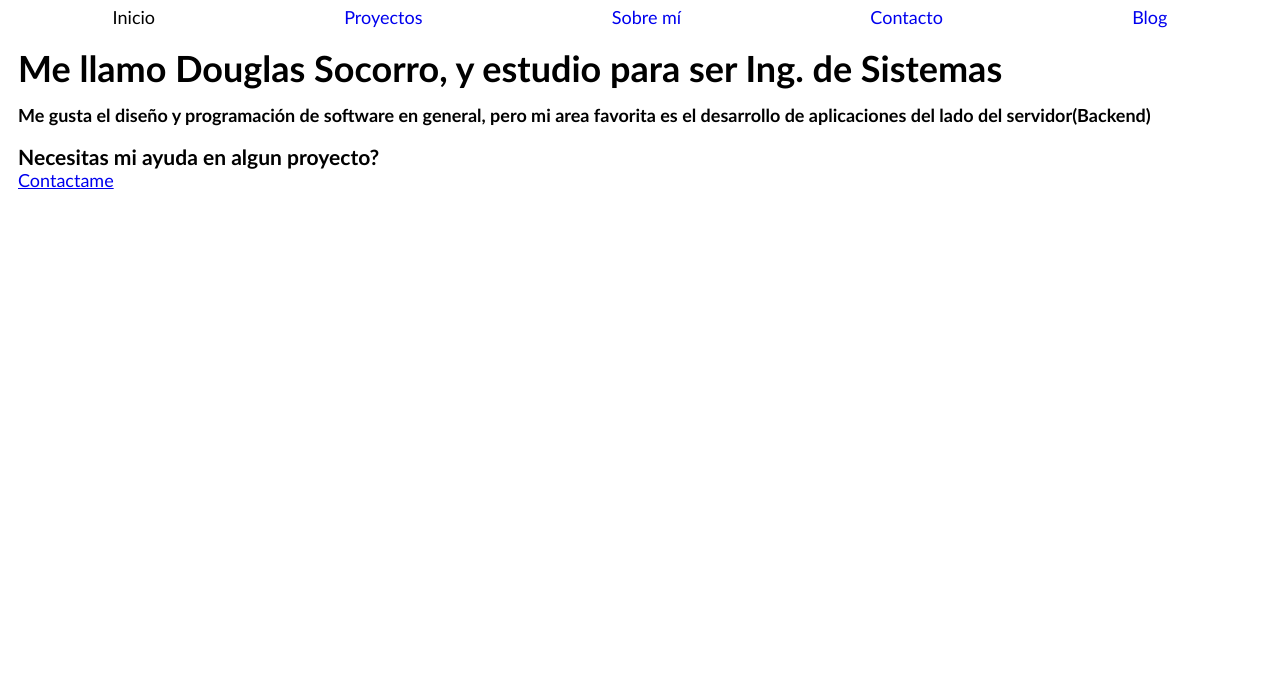
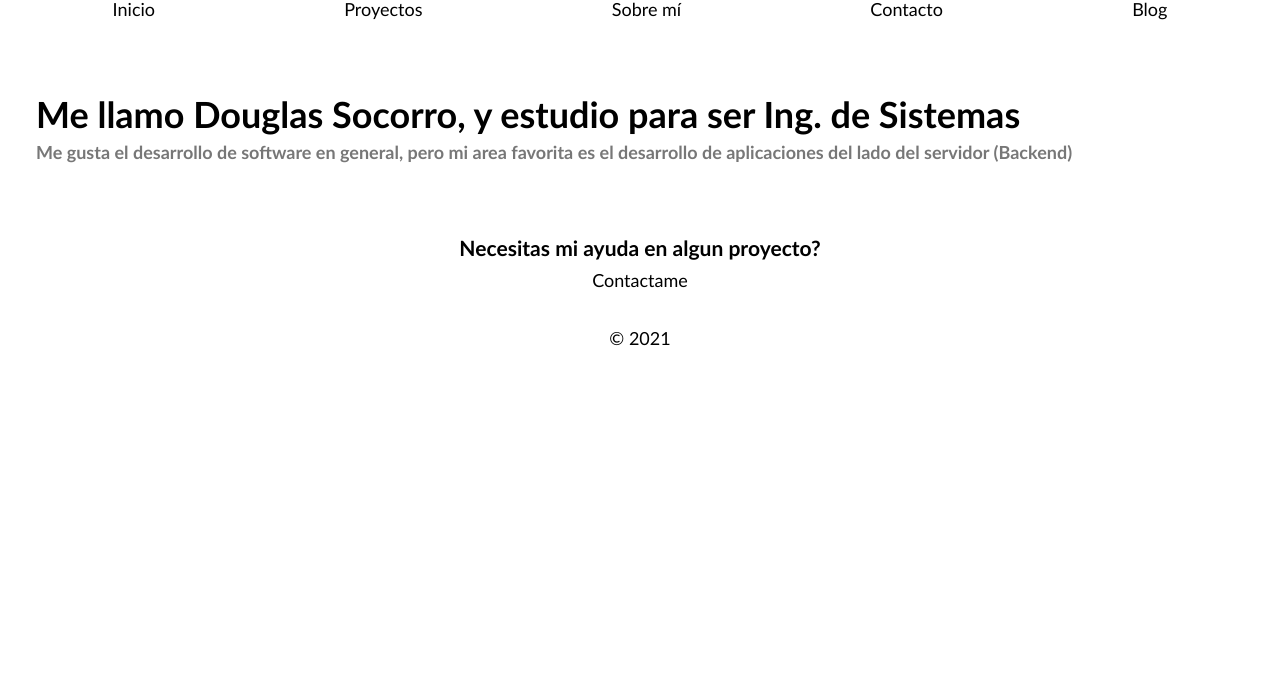
Before and after one commit to Douglas571/Douglas571.github.io, an Eleventy site: page _src/index.njk in a window 1280 px wide. Shown: the part 116-800 px from the top of the page. Built offline with nearby package versions, Linux system fonts and the light colour scheme; Eleventy itself is replaced by a stand-in of ours; files that its build step writes are made by us from their sources.

Commit message:
Some change in style made

```diff
--- a/_src/_data/projects.json
+++ b/_src/_data/projects.json
@@ -1,14 +1,14 @@
 [
 	{
-		"name": "mongodb-inventory-app",
+		"name": "Mongodb-inventory-app",
 		"description": "Una aplicación CRUD de linea de comandos para la gestion de inventario, que usa MongoDB",
 		"purpose": "Estudiar y poner en practica las diversas caracteristicas de la base de datos noSQL(nosiquel) MongoDB.",
 		"github": "https://github.com/Douglas571/mongo-inventory-app"
 	},
 	{
-		"name": "lyric-finder",
+		"name": "Lyric-finder",
 		"description": "Aplicación de linea de comandos para la descarga de letras de canciones",
 		"purpose": "Experimentar con el web-scraping y la generación de archivos EPUB y PDF, así como el manejo de archivos en disco.",
-		"github": "https://github.com/Douglas571/lyric-down"
+		"github": "https://github.com/Douglas571/lyric-finder"
 	}
 ]
--- a/_src/_includes/main.njk
+++ b/_src/_includes/main.njk
@@ -32,6 +32,8 @@
         {{ content | safe }}
     </main>
 
-    <footer id="footer"></footer>
+    <footer id="footer">
+        <p class="t-center">&copy; 2021</p>
+    </footer>
 </body>
 </html>
--- a/_src/about.njk
+++ b/_src/about.njk
@@ -9,9 +9,10 @@ tags:
 
 ---
 
-<h1> {{ title }} </h1>
+<article class="container">
+  <h1 class="t-center"> {{ title }} </h1>
 
-  <p>Me llamo Douglas Socorro, vivo en Venezuela y actualmente estoy cursando la carrera de ing. de sistemas; amo la programación y el desarrollo de software en general, pero mi área favorita es el desarrollo web back end, me gusta mucho la recolección, procesamiento y manejo de datos.</p>
+  <p class="t-indent">Soy Douglas Socorro y vivo en Venezuela, actualmente estoy cursando la carrera de ing. de sistemas; amo la programación y el desarrollo de software en general, pero mi área favorita es el desarrollo web back end, me gusta mucho la recolección, procesamiento y manejo de datos.</p>
 
   <p>Hace dos años inicié en el desarrollo web con Node.js y javascript (unos dos años antes había empezado con el desarrollo front end), mis inicios fueron algo lentos debido a mis limitaciones tanto personales como técnicas, pero posteriormente fui adquiriendo más destreza.</p>
 
@@ -20,3 +21,4 @@ tags:
   <p>Actualmente estoy experimentando en el desarrollo web con Java y Kotling, debido a sus ventajas en lo que respecta a tipado de datos, y su velocidad al ser compilado.</p>
 
   <p>Me gustaría trabajar en el desarrollar y mantenimiento de características de una aplicación del lado del servidor.</p>
+</article>
--- a/_src/css/styles.css
+++ b/_src/css/styles.css
@@ -30,7 +30,7 @@ body {
 }
 
 main {
-  margin:  1rem;
+
 }
 
 #header {
@@ -43,12 +43,14 @@ main {
 }
 
 #header .logo {
-  padding-left: 2rem;
   align-self: center;
+
+
 }
 
-#header #nav-menu {
+#nav-menu {
   flex-wrap: wrap;
+  margin-bottom: 1rem;
 }
 
 #nav-menu ul {
@@ -56,7 +58,6 @@ main {
   flex-flow: row wrap;
   justify-content: space-between;
 
-  margin-top: 1rem;
 }
 
 #nav-menu ul li {
@@ -69,26 +70,72 @@ main {
   list-style: none;
 }
 
-#nav-menu ul li a:link{
+a:link{
+  color: black;
   text-decoration: none;
 }
 
-#nav-menu ul li a:visited{
+a:visited{
+  color: black;
   text-decoration: none;
 }
 
-#homepage h1{
+h1 {
   font-size: 2rem;
   line-height: 2rem;
 
   margin-bottom: 1rem;
 }
 
-#homepage h2{
+h1 + h2 {
+  margin-top: -.5rem;
+  color: #777777;
+}
+
+h3 {
+  margin-bottom: .5rem;
+}
+
+#homepage h2 {
   font-size: 1rem;
   margin-bottom: 1rem;
+}
+
+#gretting {
+  padding: 2rem;
+}
+
+#contact-home-section {
+
+  display: flex;
+  flex-flow: column wrap;
+  align-items: center;
+  justify-content: center;
 }
 
 #footer {
 
 }
+
+article {
+  padding: 1rem 0;
+}
+
+/*--------------some usefull styles------------*/
+.container {
+  padding: 2rem;
+  padding-top: 1rem;
+}
+
+p {
+  margin-bottom: 1rem;
+  text-align: justify;
+}
+
+.t-indent {
+  text-indent: 1rem;
+}
+
+.t-center {
+  text-align: center;
+}
--- a/_src/index.njk
+++ b/_src/index.njk
@@ -11,10 +11,15 @@ layout: main.njk
 
 <section id="homepage">
 
-	<h1>Me llamo Douglas Socorro, y estudio para ser Ing. de Sistemas</h1>
+	<div id="gretting">
+		<h1>Me llamo Douglas Socorro, y estudio para ser Ing. de Sistemas</h1>
 
-	<h2>Me gusta el diseño y programación de software en general, pero mi area favorita es el desarrollo de aplicaciones del lado del servidor(Backend)</h2>
+		<h2>Me gusta el desarrollo de software en general, pero mi area favorita es el desarrollo de aplicaciones del lado del servidor (Backend)</h2>
+	</div>
 
-	<h3>Necesitas mi ayuda en algun proyecto?</h3>
-	<a href="contact">Contactame</a>
+	<div id="contact-home-section" class="container">
+		<h3 class="t-center">Necesitas mi ayuda en algun proyecto?</h3>
+		<a href="contact">Contactame</a>
+	</div>
+
 </section>
--- /dev/null
+++ b/_src/projects.njk
@@ -0,0 +1,24 @@
+---
+title: Proyectos
+order: 30
+
+layout: main
+
+tags:
+ - mainNav
+---
+
+<div class="container">
+    <h1>{{ title }}</h1>
+
+    <section>
+        {% for oneProject in projects %}
+            <article>
+                <h2>{{ oneProject.name }}</h2>
+                <p><b>Descripción: </b> {{ oneProject.description }}</p>
+                <p><b>Prósito: </b> {{ oneProject.purpose }}</p>
+                Ver en <a href="{{ oneProject.github }}">github</a>
+            </article>
+        {% endfor %}
+    </section>
+</div>
--- a/_src/work.njk
+++ /dev/null
@@ -1,22 +0,0 @@
----
-title: Proyectos
-order: 30
-
-layout: main
-
-tags:
- - mainNav
----
-
-<h1>{{ title }}</h1>
-
-<section>
-    {% for oneProject in projects %}
-        <article>
-            <h1>{{ oneProject.name }}</h1>
-            <p><b>Descripción: </b> {{ oneProject.description }}</p>
-            <p><b>Prósito: </b> {{ oneProject.purpose }}</p>
-            <a href="{{ oneProject.github }}">github repo</a>
-        </article>
-    {% endfor %}
-</section>
```
